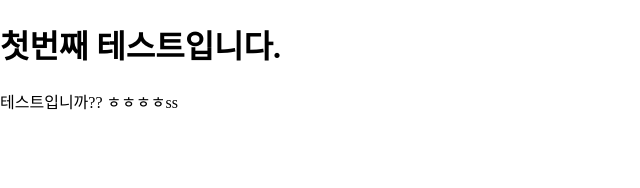
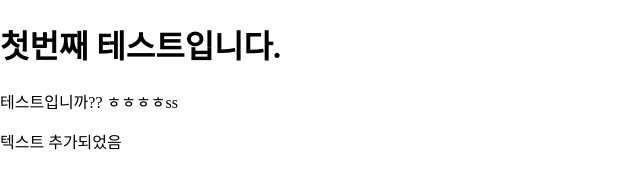
Before and after one commit to freesoull/had-2112, a plain HTML site: page index.html in a window 1280 px wide. Shown: the whole page, without its empty margins (0-640 px from the left). Drawn offline with Linux system fonts and the light colour scheme.

Commit message:
add 텍스트 추가

```diff
--- a/index.html
+++ b/index.html
@@ -10,5 +10,6 @@
 <body>
     <h1>첫번째 테스트입니다.</h1>
     <p>테스트입니까?? ㅎㅎㅎㅎss</p>
+    <p>텍스트 추가되었음</p>
 </body>
 </html>
```
